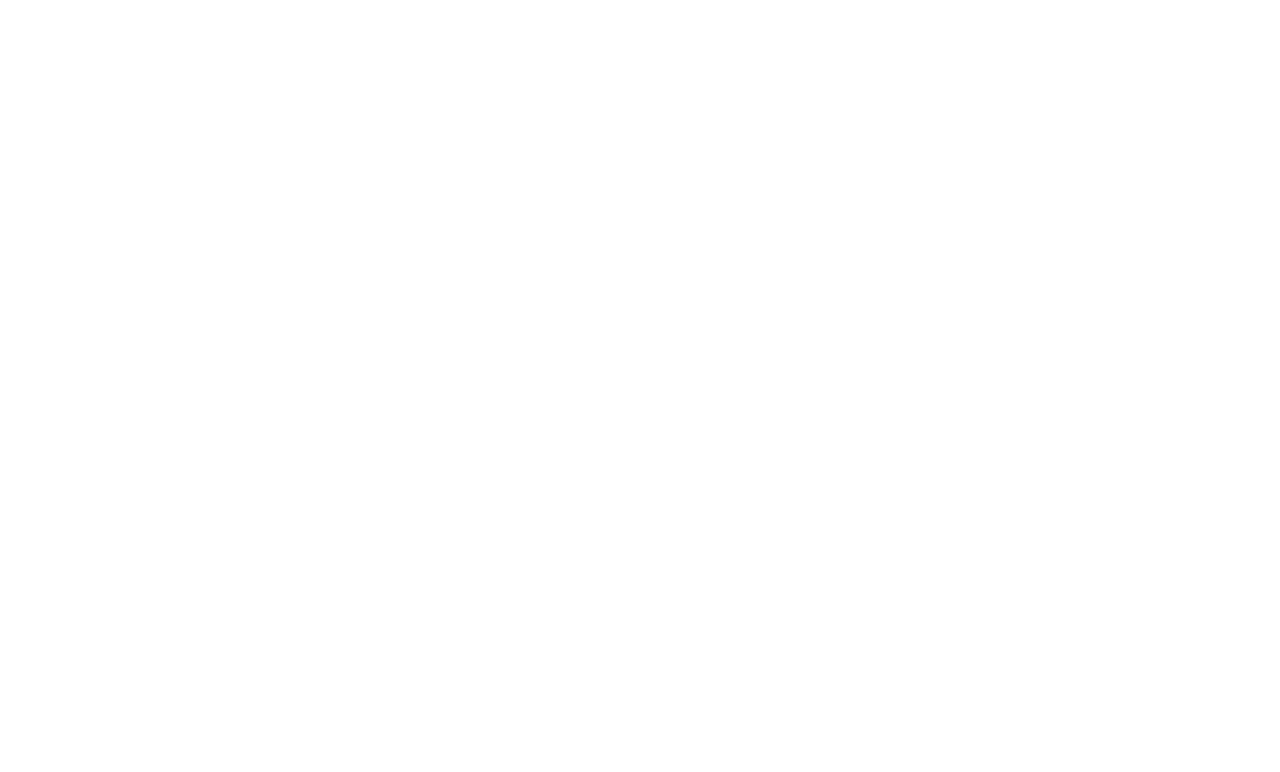
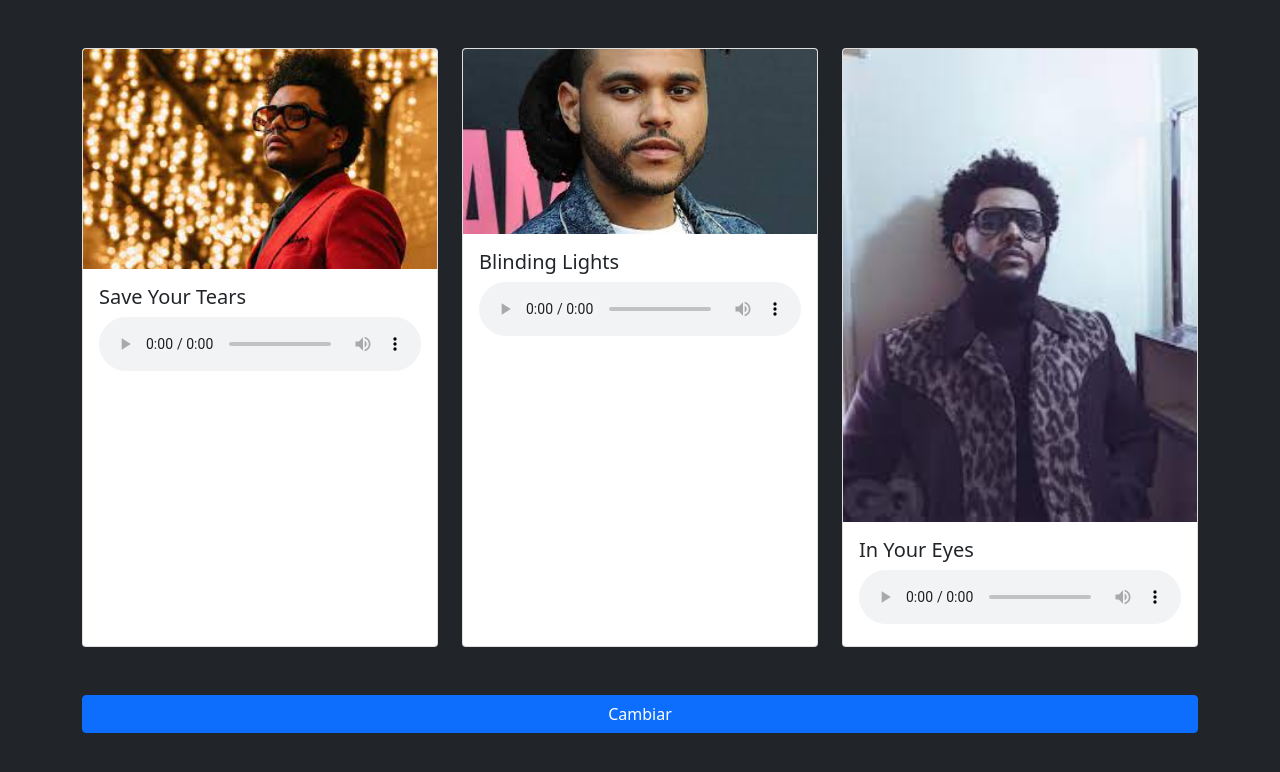
Before and after one commit to DanielOcampo2402/repasodom, a plain HTML site: page index.html in a window 1280 px wide. Drawn offline with nearby package versions, Linux system fonts and the light colour scheme.

Commit message:
se crear etiquetas card

```diff
--- /dev/null
+++ b/controlador.js
@@ -0,0 +1 @@
+console.log("Hola mundo");
--- a/index.html
+++ b/index.html
@@ -7,9 +7,65 @@
     <title>Document</title>
     <link href="https://cdn.jsdelivr.net/npm/bootstrap@5.1.0/dist/css/bootstrap.min.css" rel="stylesheet" integrity="sha384-KyZXEAg3QhqLMpG8r+8fhAXLRk2vvoC2f3B09zVXn8CA5QIVfZOJ3BCsw2P0p/We" crossorigin="anonymous">
 </head>
-<body>
+<body class="bg-dark">
+    <header>
+
+    </header>
+    <main>
+        <div class="container mt-5">
+            <div class="row row-cols-1 row-cols-md-3 g-4">
+                <div class="col">
+                    <div class="card h-100">
+                      <img src="img/imagen1.jpg" class="card-img-top" alt="imagen1">
+                      <div class="card-body">
+                        <h5 class="card-title">Save Your Tears</h5>
+                        <audio src="audio/cancion1.mp3" controls class="w-100"></audio>
+                      </div>
+                    </div>
+                  </div>
+                  <div class="col">
+                    <div class="card h-100">
+                      <img src="img/imagen2.jpg" class="card-img-top" alt="imagen1">
+                      <div class="card-body">
+                        <h5 class="card-title">Blinding Lights</h5>
+                        <audio src="audio/cancion2.mp3" controls class="w-100"></audio>
+                      </div>
+                    </div>
+                  </div>
+                  <div class="col">
+                    <div class="card h-100">
+                      <img src="img/imagen3.jpg" class="card-img-top" alt="imagen1">
+                      <div class="card-body">
+                        <h5 class="card-title">In Your Eyes</h5>
+                        <audio src="audio/cancion3.mp3" controls class="w-100"></audio>
+                      </div>
+                    </div>
+                  </div>
+            </div>
+            <div class="row mt-5">
+                <div class="col">
+                    <div class="d-grid gap-2">
+                        <button class="btn btn-primary" type="button" id="boton">Cambiar</button>
+                      </div>
+                </div>
+
+            </div>
 
 
+
+        </div>
+
+
+
+
+
+
+    </main>
+    <footer>
+
+    </footer>
+
+    <script src="controlador.js"></script>
     <script src="https://cdn.jsdelivr.net/npm/bootstrap@5.1.0/dist/js/bootstrap.bundle.min.js" integrity="sha384-U1DAWAznBHeqEIlVSCgzq+c9gqGAJn5c/t99JyeKa9xxaYpSvHU5awsuZVVFIhvj" crossorigin="anonymous"></script>
 </body>
 </html>
```
